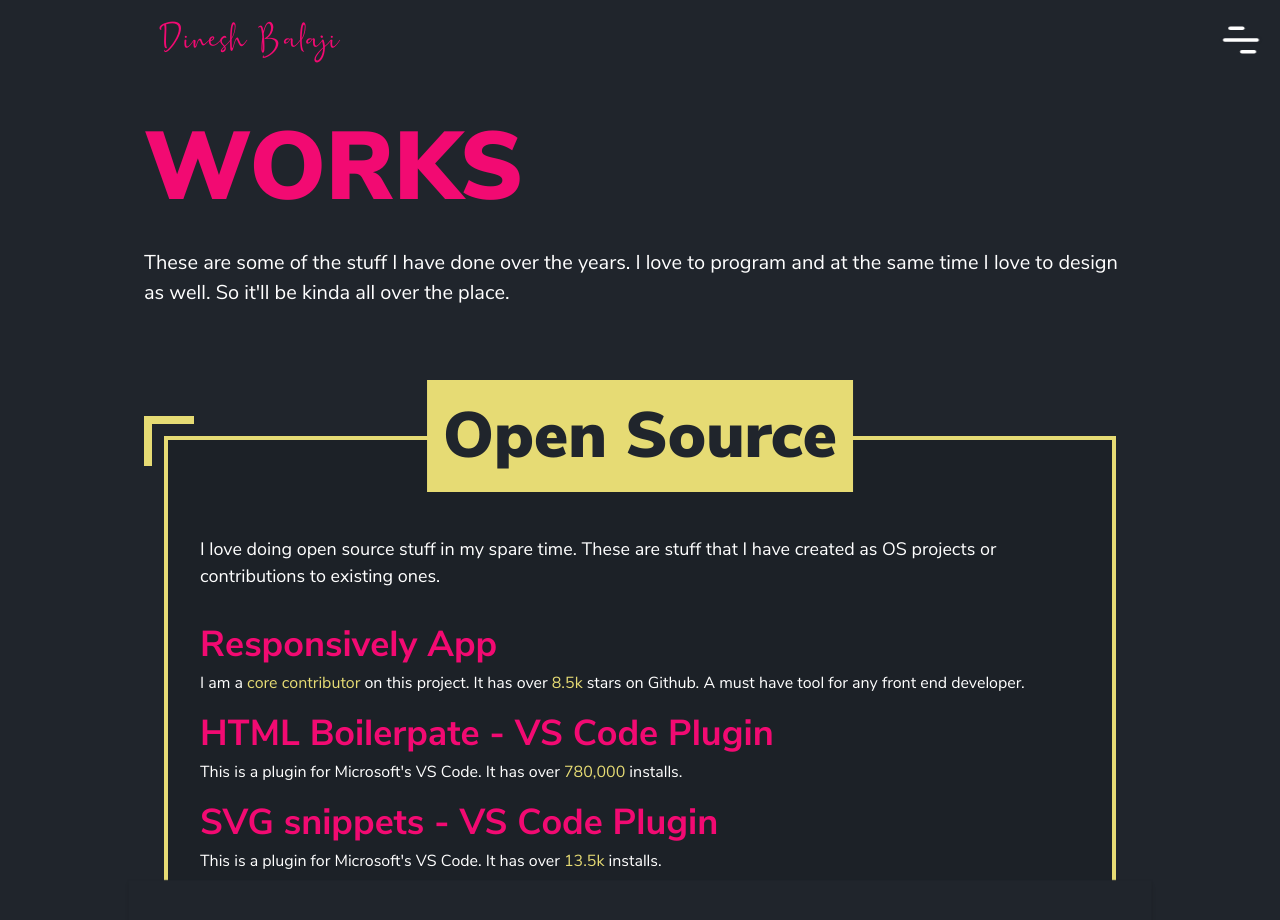
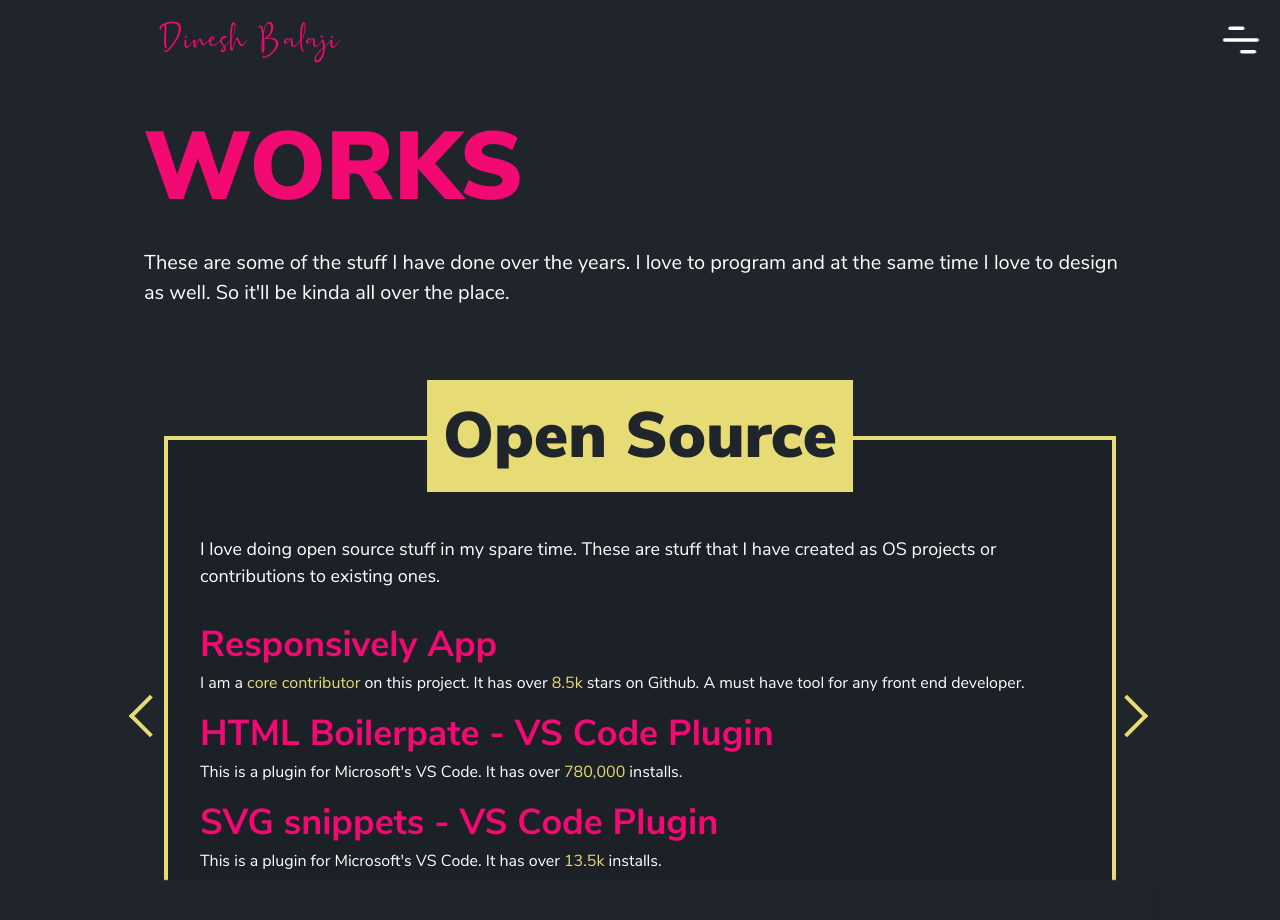
Before and after one commit to sidthesloth92/db-portfolio, a Next.js app: page /works in a window 1280 px wide. Shown: the top 920 px of the page. Built offline with nearby package versions, Linux system fonts and the light colour scheme; no server answers.

Commit message:
refactor(works): refactor arrows to the sides

```diff
--- a/src/works/components/works-slider/WorksSlider.animation.ts
+++ b/src/works/components/works-slider/WorksSlider.animation.ts
@@ -35,11 +35,11 @@ export const sliderVariants = {
 export const sliderPreviousButtonVariants = {
   initial: {
     opacity: 0,
-    transform: `translate(30%, 30%)`
+    transform: `translate(10%, -50%) rotate(-45deg)`
   },
   enter: {
     opacity: 1,
-    transform: `translate(-40%, -40%)`,
+    transform: `translate(-30%, -50%) rotate(-45deg)`,
     transition: {
       delay: 1.2,
       duration: 1,
@@ -59,11 +59,11 @@ export const sliderPreviousButtonVariants = {
 export const sliderNextButtonVariants = {
   initial: {
     opacity: 0,
-    transform: `translate(-30%, -30%)`
+    transform: `translate(-100%, -50%) rotate(-45deg)`
   },
   enter: {
     opacity: 1,
-    transform: `translate(40%, 40%)`,
+    transform: `translate(20%, -50%) rotate(-45deg)`,
     transition: {
       delay: 1.2,
       duration: 1,
--- a/src/works/components/works-slider/WorksSlider.tsx
+++ b/src/works/components/works-slider/WorksSlider.tsx
@@ -69,8 +69,14 @@ const WorksSlider: React.FC<WorksSliderProps> = ({ items }) => {
             aria-label="Move to previous slide"
             role="button"
             tabIndex={0}
-            className="absolute top-0 left-0 border-l-8 border-t-8 border-secondary"
-            style={{ width: '50px', height: '50px', zIndex: -1 }}
+            className="absolute border-l-4 border-t-4 border-secondary"
+            style={{
+              top: '50%',
+              left: '-20px',
+              width: '30px',
+              height: '30px',
+              zIndex: -1
+            }}
             onClick={() => changeSlide(-1)}
             onKeyPress={() => changeSlide(-1)}
             variants={sliderPreviousButtonVariants}
@@ -79,8 +85,14 @@ const WorksSlider: React.FC<WorksSliderProps> = ({ items }) => {
             aria-label="Move to next slide"
             role="button"
             tabIndex={0}
-            className="absolute bottom-0 right-0 border-b-8 border-r-8 border-secondary"
-            style={{ width: '50px', height: '50px', zIndex: -1 }}
+            className="absolute border-b-4 border-r-4 border-secondary"
+            style={{
+              top: '50%',
+              right: '-20px',
+              width: '30px',
+              height: '30px',
+              zIndex: -1
+            }}
             onClick={() => changeSlide(+1)}
             onKeyPress={() => changeSlide(+1)}
             variants={sliderNextButtonVariants}
```
